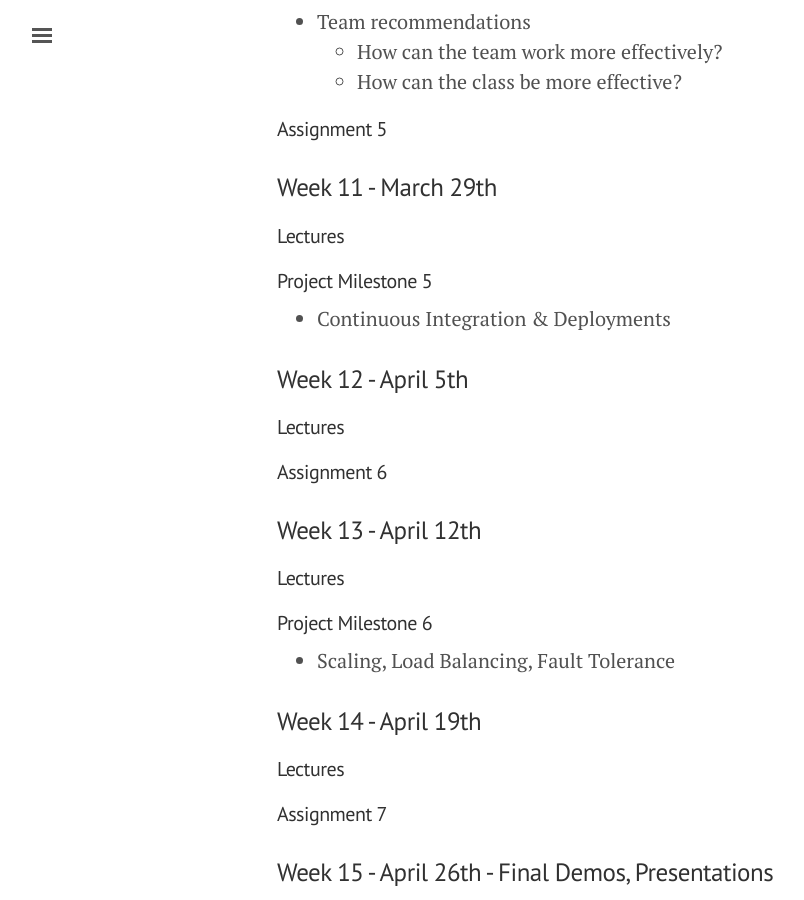
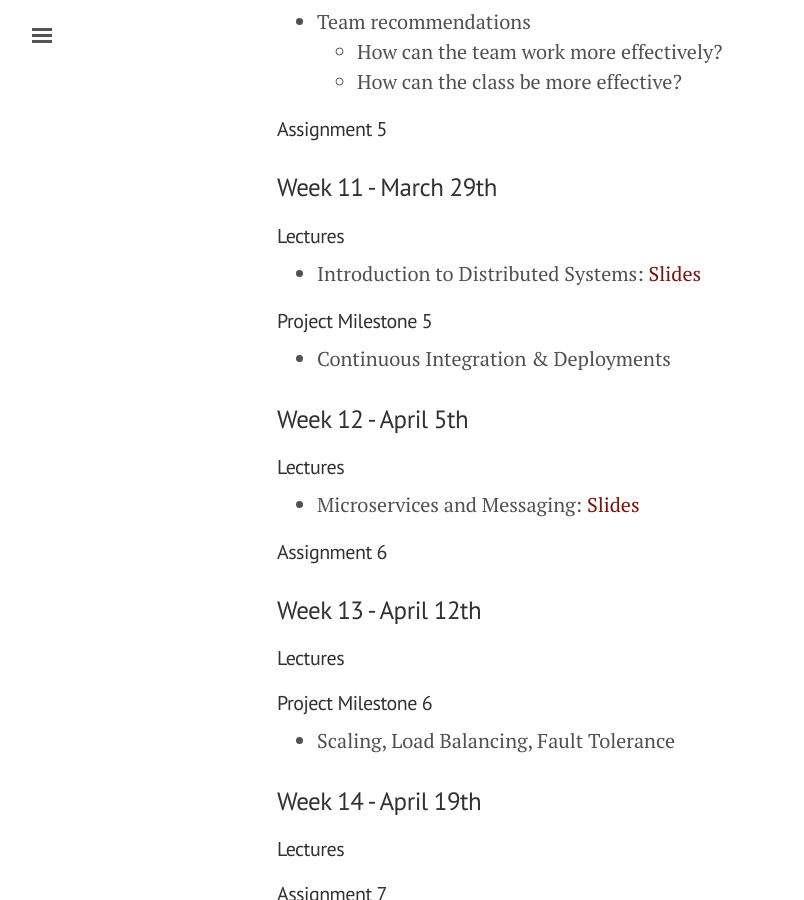
Before and after one commit to airavata-courses/airavata-courses.github.io, a Jekyll site: the page built from index.md, in a window 1280 px wide and 900 px high, scrolled down 8450 px. Shown: the whole window, without its empty margins (3-807 px from the left). Built offline with Jekyll 4.4.1, drawn with Linux system fonts in a browser that asks for light colours; the list of posts is cut into pages by our own code.

Commit message:
Adding slides link for Microservices lecture.

```diff
--- a/index.md
+++ b/index.md
@@ -223,6 +223,7 @@ Students should be familiar with Linux and Unix operating systems, basic network
 ###  Week 11 - March 29th
 
 #### Lectures
+* Introduction to Distributed Systems: [Slides]({{ site.url }}public/slides/I590-DistributedComputingScienceGateways.pdf)
 
 #### Project Milestone 5
 * Continuous Integration & Deployments
@@ -230,6 +231,7 @@ Students should be familiar with Linux and Unix operating systems, basic network
 ###  Week 12 - April 5th
 
 #### Lectures
+* Microservices and Messaging: [Slides]({{ site.url }}public/slides/Microservices-I590.pdf)
 
 #### Assignment 6
 
```
